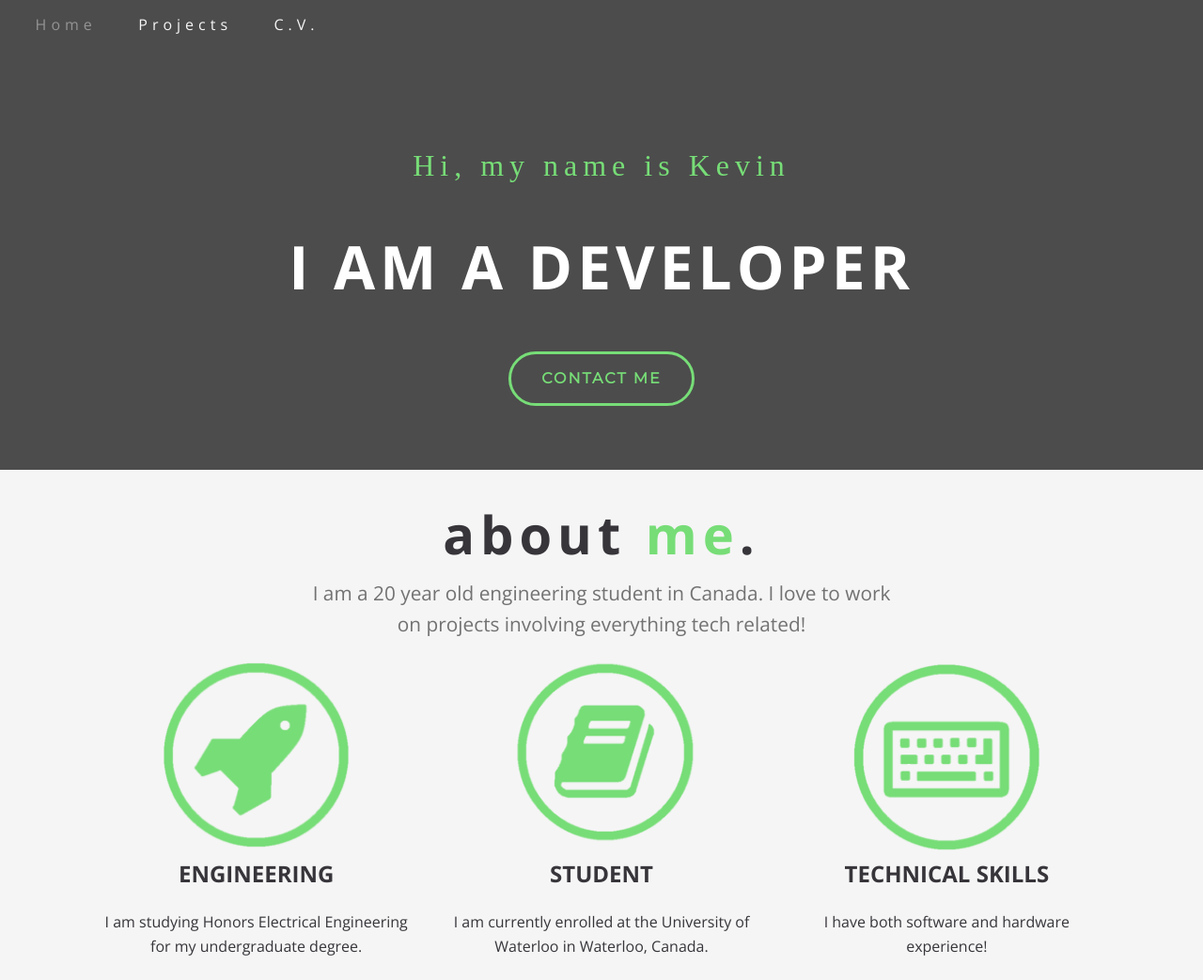
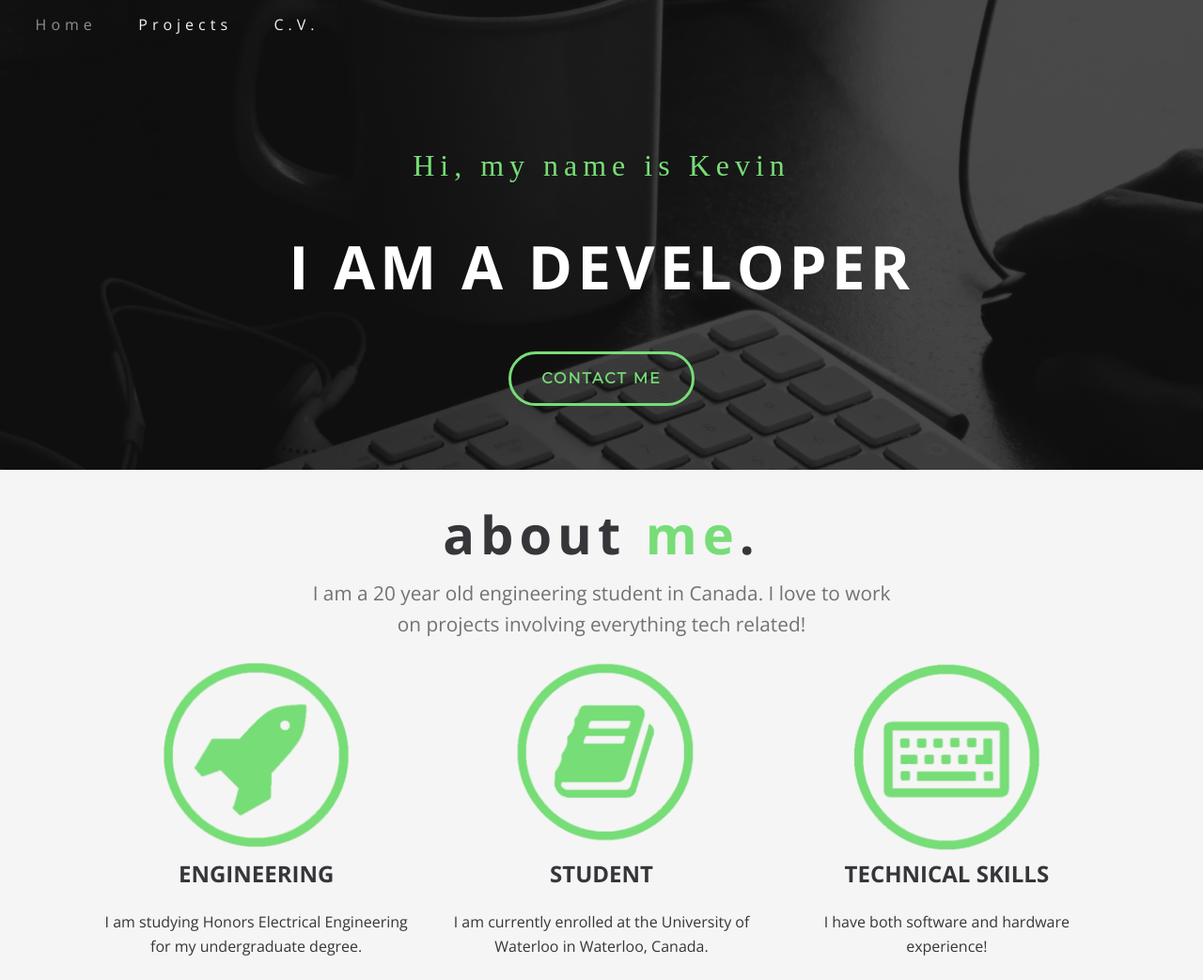
Before and after one commit to kech17/kech17.github.io.old, a plain HTML site: page index.html in a window 1280 px wide. Shown: the top 1043 px of the page at 94% size. Drawn offline with nearby package versions, Linux system fonts and the light colour scheme; files whose address does not match are found by name; a web font is replaced by a local one.

Commit message:
Changed large.png call

```diff
--- a/Home/Home.scss
+++ b/Home/Home.scss
@@ -149,7 +149,7 @@ button:focus{
 }
 
 .main-row {
-  background-image: url('/Me/Resource/large.png');
+  background-image: url('/Resource/large.png');
 }
 .overlay {
   position:absolute;
```
Also changed, not shown: Home/Home.css.
